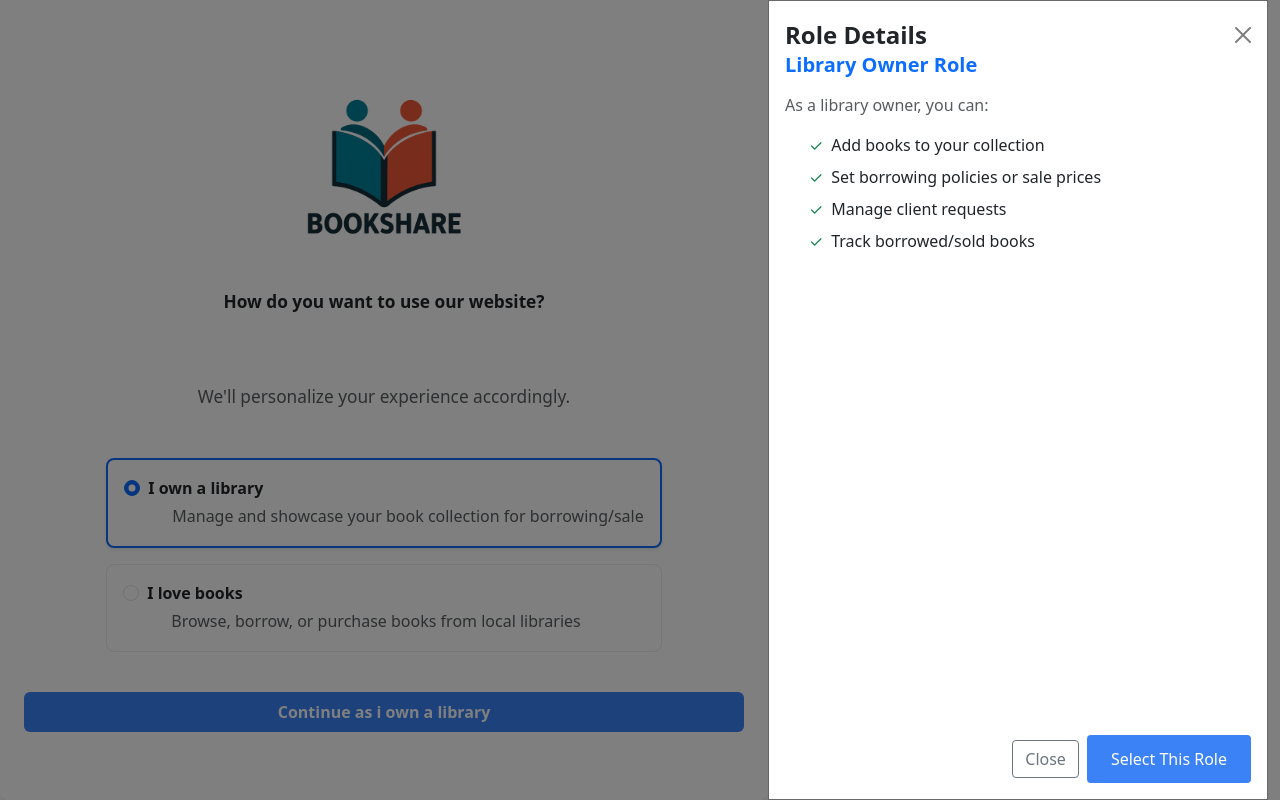
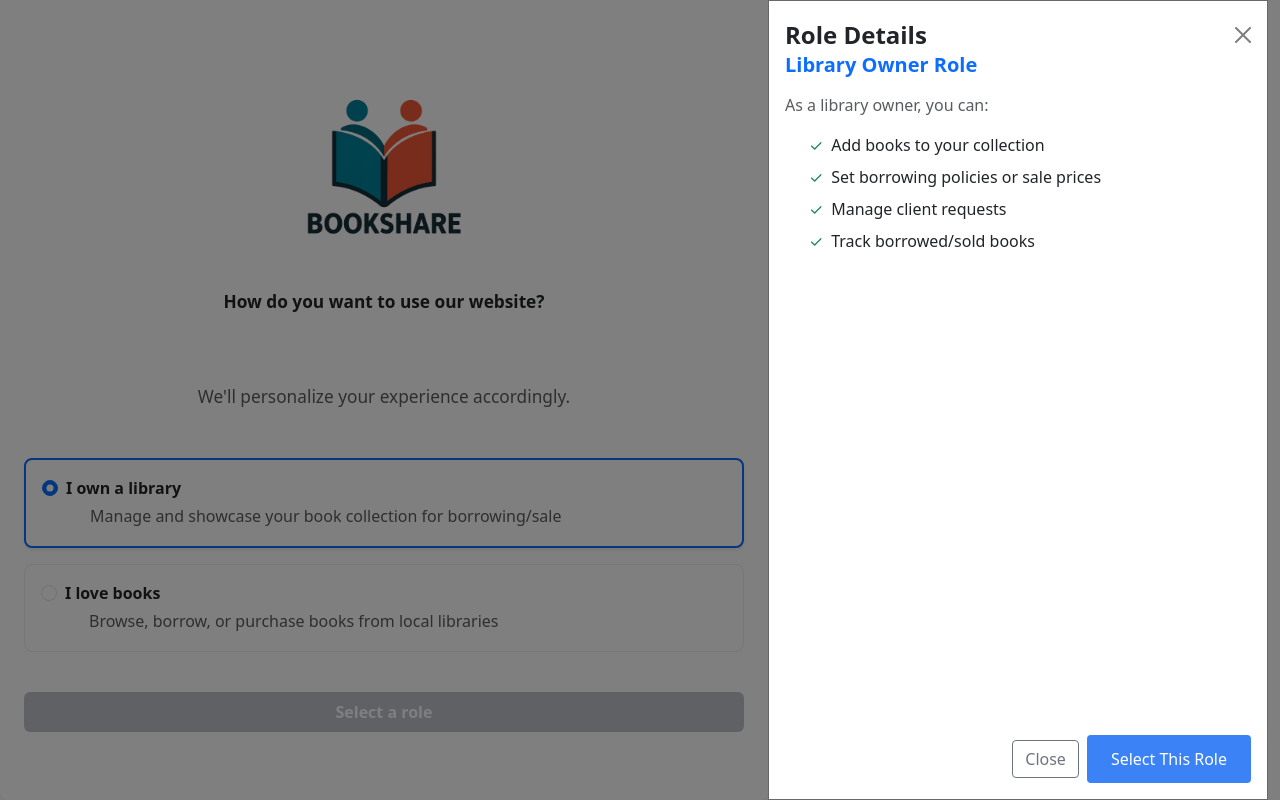
Before and after one commit to Abdelhameed97/bookshare, a React (Create React App) app: page /get-started in a window 1280 px wide. Both pictures are taken after a click on the radio button 384 px from the left and 503 px from the top of the page. Built offline with nearby package versions, Linux system fonts and the light colour scheme.

Commit message:
send role from getstarted component to registerform component.

```diff
--- a/src/components/forms/GetStart.jsx
+++ b/src/components/forms/GetStart.jsx
@@ -1,11 +1,14 @@
 import { useState } from "react";
 import Button from "react-bootstrap/Button";
 import Modal from "react-bootstrap/Modal";
+import { useNavigate } from "react-router-dom";
 import logo from "../../assets/bookshare-logo.png";
-import { Link } from "react-router-dom";
+
 export default function GetStarted() {
   const [selectedRole, setSelectedRole] = useState(null);
   const [showModal, setShowModal] = useState(false);
+  const [confirmedRole, setConfirmedRole] = useState(null);
+  const navigate = useNavigate();
 
   const roles = [
     {
@@ -78,16 +81,37 @@ export default function GetStarted() {
     setShowModal(false);
   };
 
+  const handleSelectRole = () => {
+    if (!selectedRole) return;
+    setConfirmedRole(selectedRole);
+    setShowModal(false);
+  };
+
+  const handleContinue = () => {
+    if (confirmedRole) {
+      navigate("/register", {
+        state: {
+          role: confirmedRole.id,
+        },
+      });
+    }
+  };
+
   return (
     <div
       className='p-4 rounded-3 shadow-sm vh-100 align-items-center justify-content-center d-flex flex-column'
-      style={{ maxWidth: "60%" }}
+      style={{ maxWidth: "60%", width: "100%" }}
     >
       <img
         src={logo}
         alt='BookShare Logo'
         style={{ maxWidth: "200px", height: "auto" }}
+        onError={(e) => {
+          e.target.src = "/default-book-icon.png";
+          e.target.style.padding = "1rem";
+        }}
       />
+
       <h2 className='text-center mb-4 fw-bold text-dark'>
         How do you want to use our website?
       </h2>
@@ -95,17 +119,21 @@ export default function GetStarted() {
         We'll personalize your experience accordingly.
       </p>
 
-      <div className='mb-4'>
+      <div className='mb-4 w-100'>
         {roles.map((role) => (
           <div
             key={role.id}
-            className={`p-3 mb-3 border rounded-3 bg-white cursor-pointer ${
+            role='radio'
+            aria-checked={selectedRole?.id === role.id}
+            tabIndex={0}
+            className={`p-3 mb-3 border rounded-3 bg-white ${
               selectedRole?.id === role.id
                 ? "border-primary border-2 shadow-sm"
                 : "border-light-subtle"
             }`}
             style={{ cursor: "pointer" }}
             onClick={() => handleRoleClick(role)}
+            onKeyDown={(e) => e.key === "Enter" && handleRoleClick(role)}
           >
             <div className='form-check'>
               <input
@@ -123,26 +151,17 @@ export default function GetStarted() {
         ))}
       </div>
 
-      {/* Your role selection UI */}
+      <Button
+        variant='primary'
+        className='w-100 py-2 fw-bold rounded-2'
+        disabled={!confirmedRole}
+        onClick={handleContinue}
+      >
+        {confirmedRole
+          ? `Continue as ${confirmedRole.title.toLowerCase()}`
+          : "Select a role"}
+      </Button>
 
-      {selectedRole ? (
-        <Link
-          to={{
-            pathname: "/register",
-            state: { role: selectedRole.id },
-          }}
-          className='btn btn-primary w-100 py-2 fw-bold rounded-2 text-decoration-none'
-        >
-          Continue as {selectedRole.title.toLowerCase()}
-        </Link>
-      ) : (
-        <button
-          className='btn btn-primary w-100 py-2 fw-bold rounded-2'
-          disabled
-        >
-          Select a role
-        </button>
-      )}
       <Modal
         show={showModal}
         onHide={handleCloseModal}
@@ -172,7 +191,7 @@ export default function GetStarted() {
           </Button>
           <Button
             variant='primary'
-            onClick={handleCloseModal}
+            onClick={handleSelectRole}
             className='rounded-1'
           >
             Select This Role
--- a/src/components/forms/RegisterForm.jsx
+++ b/src/components/forms/RegisterForm.jsx
@@ -1,4 +1,4 @@
-import React, { useState } from "react";
+import React, { useEffect, useState } from "react";
 import { useLocation, useNavigate, Link } from "react-router-dom";
 import { FaCheck, FaTimes, FaGoogle, FaGithub } from "react-icons/fa";
 import logo from "../../assets/bookshare-logo.png";
@@ -10,6 +10,7 @@ const RegisterForm = () => {
   const location = useLocation();
   const role = location.state?.role; // 'client' or 'owner'
 
+
   const [form, setForm] = useState({
     name: "",
     email: "",
@@ -19,6 +20,12 @@ const RegisterForm = () => {
     national_id: "",
     role: role,
   });
+
+
+  // Add this useEffect to verify the role is received
+useEffect(() => {
+  console.log("Received role from location:", location.state?.role);
+}, [location.state]);
 
   const [errors, setErrors] = useState({});
   const [touched, setTouched] = useState({});
```
